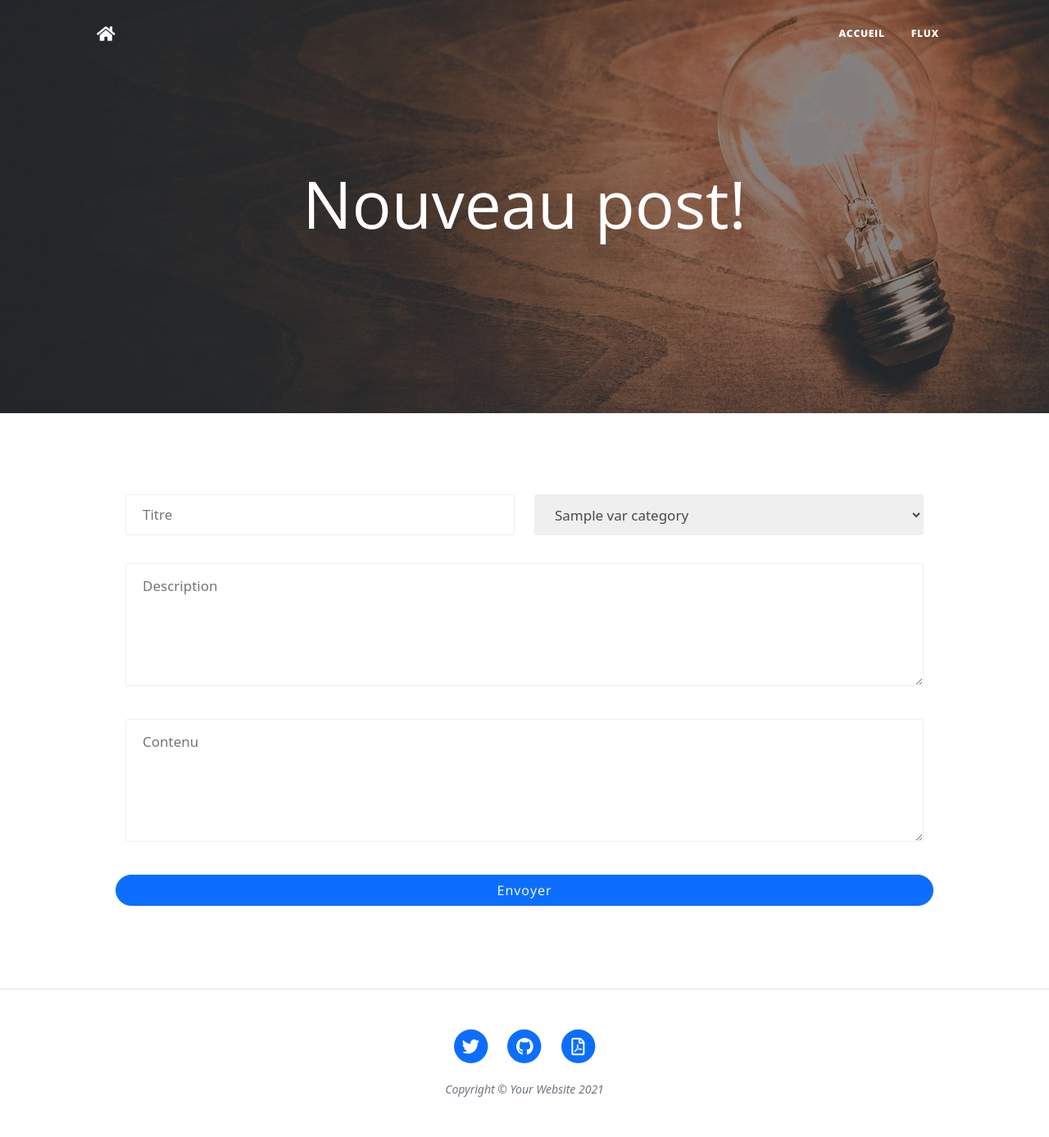
After one commit to EPeurou/P5ElouanPeurou, a PHP site: template templates/newPost.html.twig in a window 1280 px wide. The commit adds this page. Shown: the whole page at 82% size. Run offline with PHP 8.4, Linux system fonts and the light colour scheme; the template is opened without the code that fills it: most values are stand-ins (such as "Sample title", 1, 10 or a date in 2020); some libraries are stand-ins or nearby versions.

Commit message:
+15
todo make select for category in newpost page

```diff
--- a/css/standard.css
+++ b/css/standard.css
@@ -97,7 +97,7 @@
     font-size: 17px;
     line-height: 50px;
     font-weight: 400;
-    color: #08f6a8;
+    color: #494949;
     margin-bottom: 2em;
     width: 100%;
     height: 50px;
--- a/index.php
+++ b/index.php
@@ -22,6 +22,9 @@ if (isset($_GET['action'])) {
     elseif ($_GET['action'] == 'confirm') {
         confirm();
     }
+    elseif ($_GET['action'] == 'newPost') {
+        newPost();
+    }
 }
 else {
     homepage();
--- a/templates/flux.html.twig
+++ b/templates/flux.html.twig
@@ -30,6 +30,7 @@
         </header>
         <!-- Main Content-->
         <div class="container px-4 px-lg-5">
+            <a href="index.php?action=newPost"><i class="fas fa-3x fa-pen-fancy"></i></a>
             <div class="row gx-4 gx-lg-5 justify-content-center">
                 <div class="col-md-10 col-lg-8 col-xl-7">
                 {% for row in data %}
--- a/templates/index.html.twig
+++ b/templates/index.html.twig
@@ -47,7 +47,7 @@
                                     <div class="invalid-feedback" data-sb-feedback="phone:required">Un prénom est requis</div>
                                 </div>
                                 <div class="form-floating">
-                                    <input class="form-control" id="email" name="email" type="text" placeholder="Votre Email..." />
+                                    <input class="form-control" id="email" name="email" type="text" placeholder="Votre Email..." data-sb-validations="required,email" />
                                     <label for="email">Adresse Email</label>
                                     <div class="invalid-feedback" data-sb-feedback="email:required">Une adresse Email est requise</div>
                                     <div class="invalid-feedback" data-sb-feedback="email:email">L'email n'est pas valide</div>
--- /dev/null
+++ b/templates/newPost.html.twig
@@ -0,0 +1,70 @@
+<!DOCTYPE html>
+<html lang="en">
+    <head>
+        {% block stylesheets %}
+            {% include "source.html.twig" %}
+        {% endblock %}
+    </head>
+    <body>
+        {% block nav %}
+            {% include 'navbar.html.twig' %}
+        {% endblock %}
+        <header class="masthead" style="background-image: url('assets/img/light.jpg')">
+            <div class="container position-relative px-4 px-lg-5">
+                <div class="row gx-4 gx-lg-5 justify-content-center">
+                    <div class="col-md-10 col-lg-8 col-xl-7">
+                        <div class="site-heading">
+                            <h1>Nouveau post!</h1>
+                        </div>
+                    </div>
+                </div>
+            </div>
+        </header>
+        <div class="container">
+            <div class="be-comment-block">
+                <form class="form-block" action="model/insertPost.php" method="post">
+                    <div class="row">
+                        <div class="col-xs-12 col-sm-6">
+                            <div class="form-group">
+                                <input class="form-input" type="text" placeholder="Titre" name="title">
+                            </div>
+                        </div>
+                        <div class="col-xs-12 col-sm-6">
+                            <div class="form-group">
+                                <select class="form-input" type="text" placeholder="Catégorie" name="category" value="1">
+                                {% for rowCategory in varCategory %}
+                                    <option>{{ rowCategory.name }}</option>
+                                {% endfor %}
+                                </select>
+                            </div>
+                        </div>
+                    </div>
+                    <div class="row">
+                        <div class="col-xs-12">
+                            <div class="form-group">
+                                <textarea class="form-input" type="text" placeholder="Description" name="description"></textarea>
+                            </div>
+                        </div>
+                    </div>
+                    <div class="row">
+                        <div class="col-xs-12">
+                            <div class="form-group">
+                                <textarea class="form-input" placeholder="Contenu" name="content"></textarea>
+                                <input type="hidden" name="idUser" value="1">
+                            </div>
+                        </div>
+                        <input type="submit" class="btn btn-primary btn-submit" value="Envoyer">
+                    </div>
+                </form>
+            </div>
+        </div>
+        <!-- Footer-->
+        {% block footer %}
+            {% include "footer.html.twig" %}
+        {% endblock %}
+        <!-- Bootstrap core JS-->
+        <script src="https://cdn.jsdelivr.net/npm/bootstrap@5.0.1/dist/js/bootstrap.bundle.min.js"></script>
+        <!-- Core theme JS-->
+        <script src="js/scripts.js"></script>
+    </body>
+</html>
```
Also changed, not shown: controller.php (+8 -0 lines), model/insertPost.php (added, +21 -0 lines), model/selectCategory.php (added, +17 -0 lines), assets/img/light.jpg (added).
